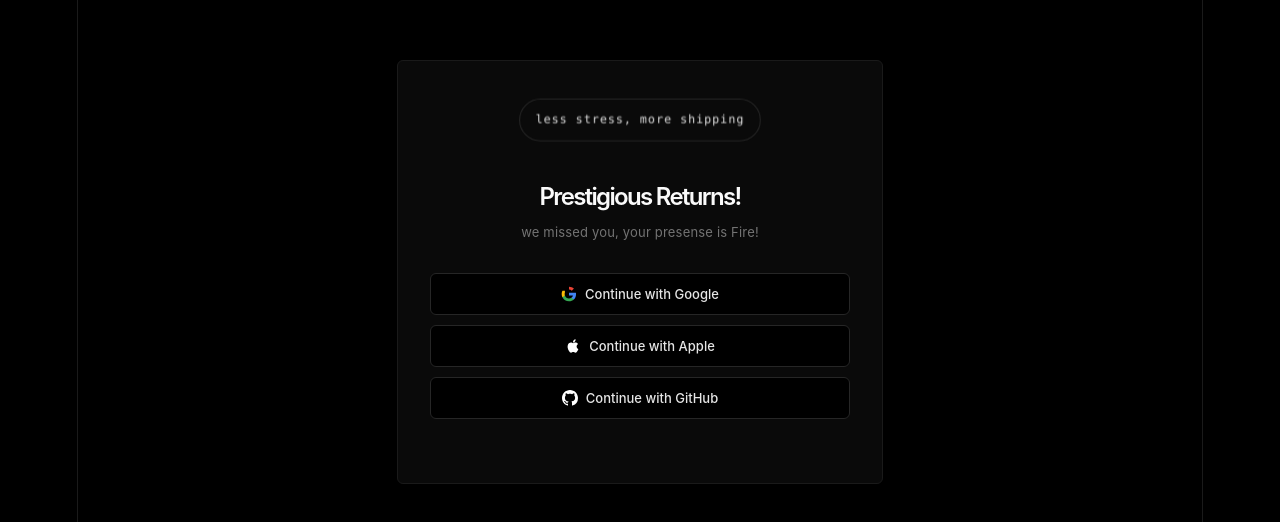
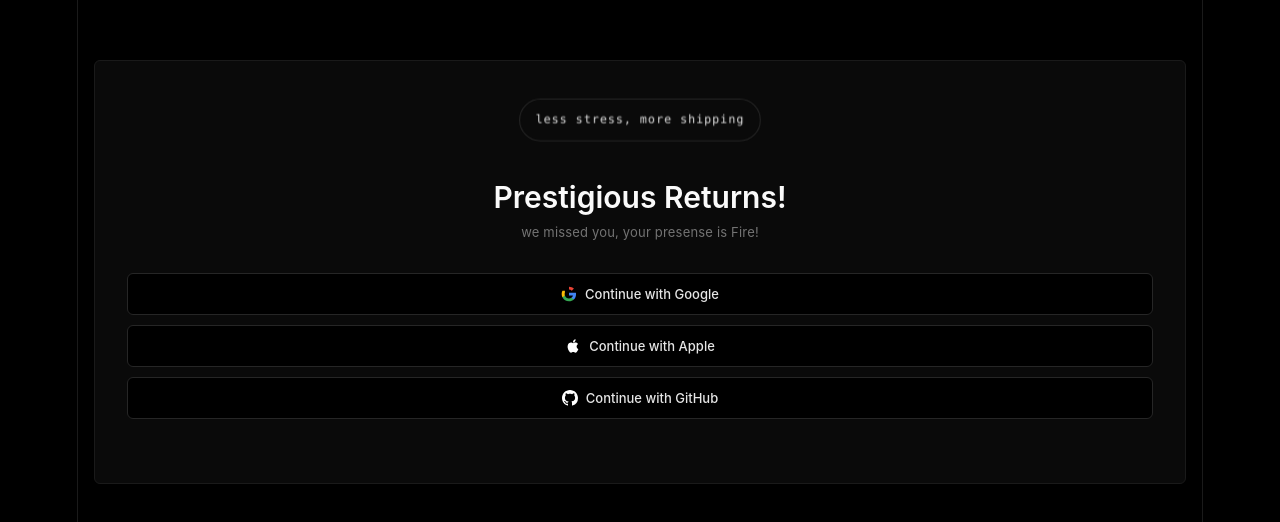
Before and after one commit to realzlight/raven, a React (Vite) app in the folder client/: page /auth in a window 1280 px wide. Shown: the part 144-666 px from the top of the page. Built offline with nearby package versions, Linux system fonts and the light colour scheme.

Commit message:
update auth.css

```diff
--- a/client/src/styles/auth.css
+++ b/client/src/styles/auth.css
@@ -22,7 +22,9 @@
 
 .auth-card {
   width: 100%;
-  max-width: 420px;
+  max-width: 100%;
+  height:100%;
+  max-height:100%;
   background: var(--surface);
   border: 1px solid var(--border);
   border-radius: var(--radius);
@@ -43,9 +45,10 @@
 }
 
 .auth-title {
-  font-size: 24px;
+  font-size: 30px;
   font-weight: 600;
   color: var(--white);
+  letter-spacing:0px;
   margin: 0 0 8px;
   font-family: 'Geist', -apple-system, sans-serif;
 }
```
